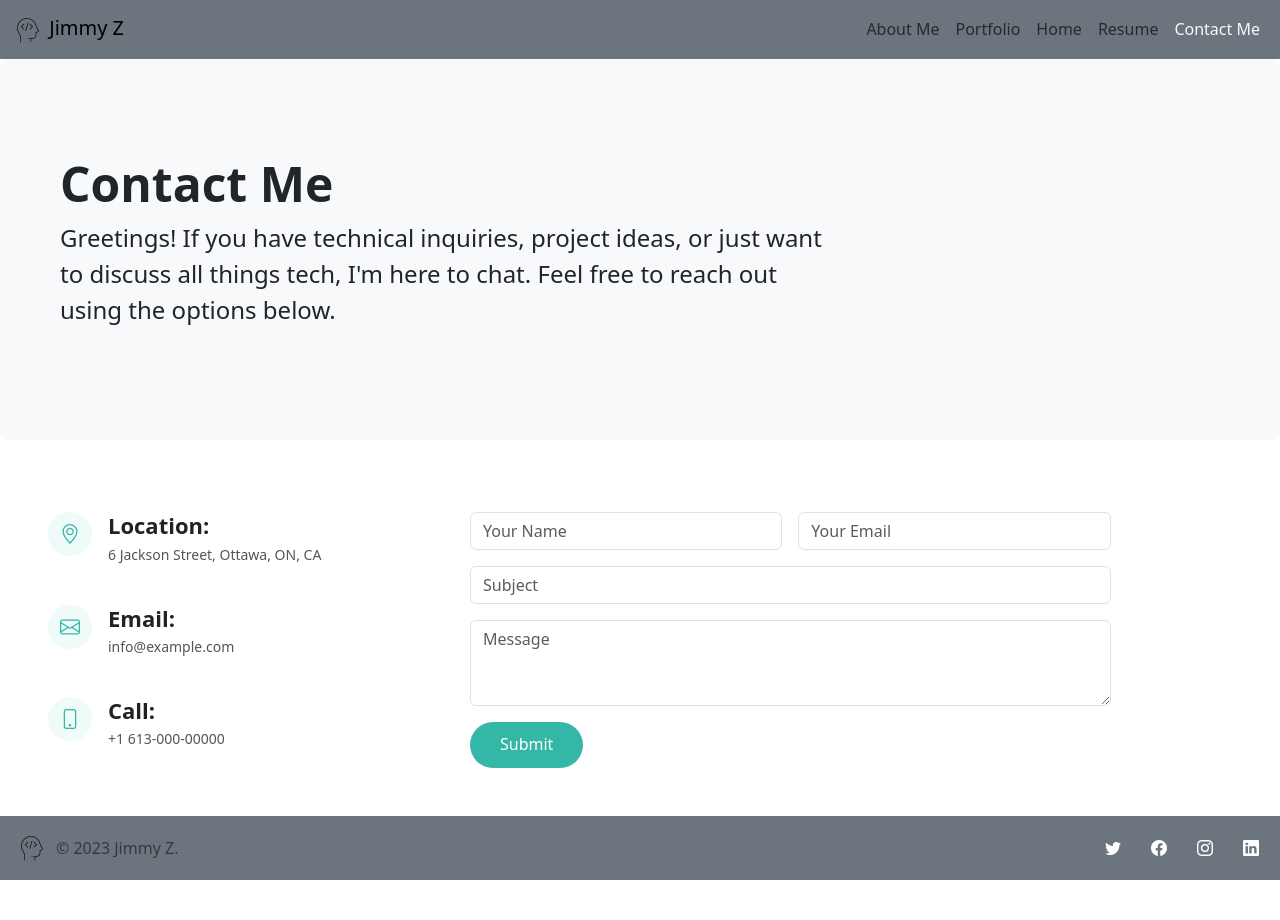
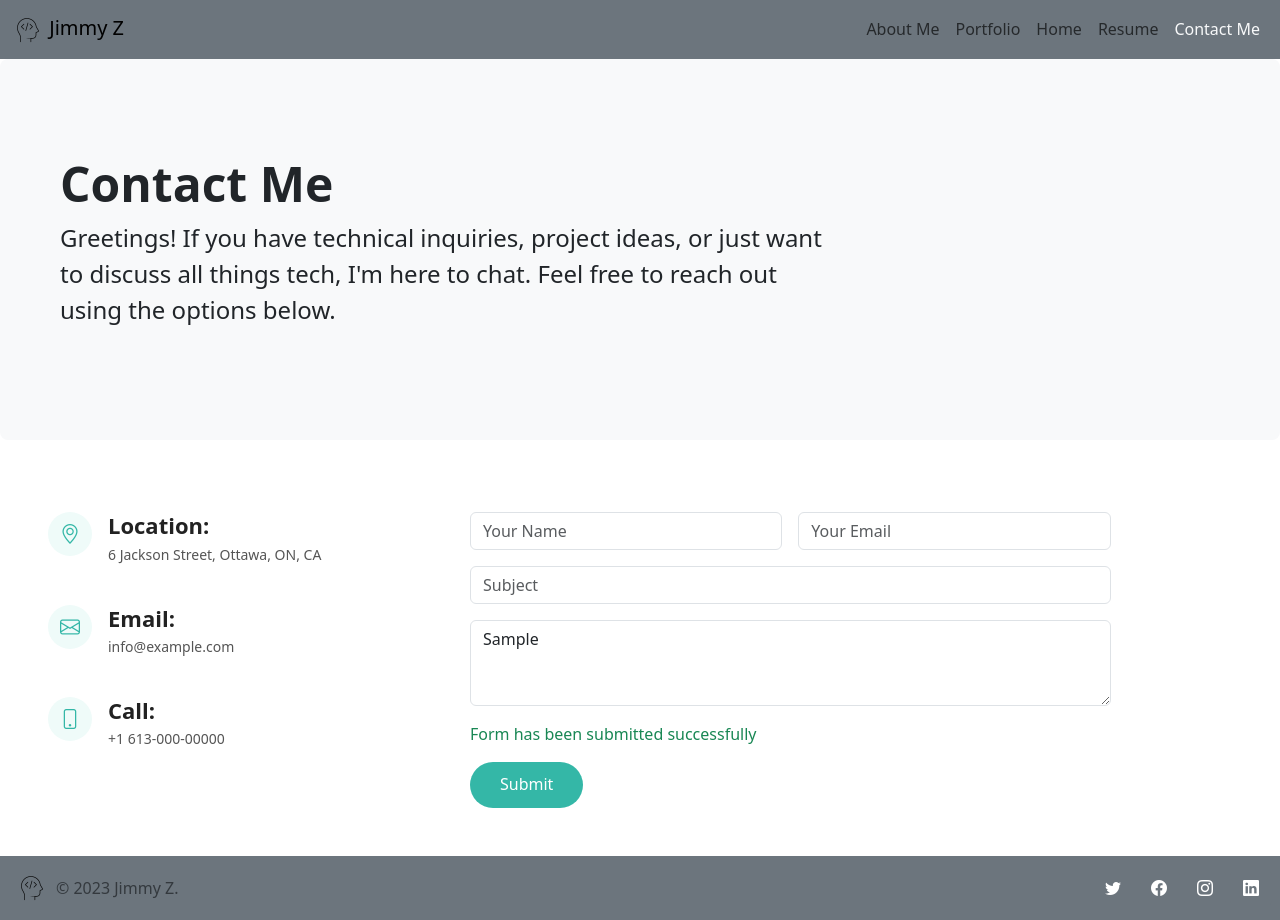
Before and after one commit to jizhang80/ReactPortfolio, a React (Vite) app: page /contact in a window 1280 px wide. Both pictures are taken after typing "Sample", "name@example.com", "Sample", "Sample" into the empty fields and a click on the button "Submit". Before the commit the page ends 880 px from the top, so only its background shows below. Built offline with nearby package versions, Linux system fonts and the light colour scheme.

Commit message:
form done

```diff
--- a/src/components/Form.jsx
+++ b/src/components/Form.jsx
@@ -1,80 +1,59 @@
-import Button from "../components/UI/Button"
+import { useState } from "react";
+import Button from "../components/UI/Button";
+import { Input } from "../components/UI/Input";
+import {nameFormat, emailFormat, subjectFormat, msgFormat} from './FormFormatData';
 import sendMail from "../utils/email";
-import { useForm } from "react-hook-form";
+import { FormProvider, useForm } from "react-hook-form";
 
 export default function Form() {
 
-    const {
-        register,
-        handleSubmit,
-        reset,
-        formState: {errors},
-    } = useForm();
+    const methods = useForm({mode: 'onBlur'}); // set validation triger mode onBlur
+    const [success, setSuccess] = useState(false);
 
-    const handleFormSubmit = async (data) => {
+    const onSubmit = methods.handleSubmit(async (data) => {
         // send the information by email, currently only console.log
         await sendMail(data);
-        reset({
+        methods.reset({
             name: "",
             email: "",
             subject: "",
             message: ""
         });
-    };
+        setSuccess(true);
+    });
 
 
     return (
-        <form className="form m-5" onSubmit={handleSubmit(handleFormSubmit)}>
+        <FormProvider {...methods}>
+        <form
+            className="form m-5"
+            onSubmit={e => e.preventDefault()}
+            noValidate
+        >
             <div className="row g-3 mb-3">
                 <div className="col">
-                    <input
-                        type="text"
-                        className="form-control"
-                        placeholder="Your Name"
-                        aria-label="name"
-                        name="name"
-                        required
-                        {...register("name")}
-                    />
+                    <Input {...nameFormat} />
                 </div>
                 <div className="col">
-                    <input
-                        type="email"
-                        className="form-control"
-                        placeholder="Your Email"
-                        aria-label="email"
-                        name="email"
-                        required
-                        {...register("email")}
-                    />
+                    <Input {...emailFormat} />
                 </div>
             </div>
             <div className="mb-3">
-                <input
-                    type="text"
-                    className="form-control"
-                    id="subject"
-                    name="subject"
-                    placeholder="Subject"
-                    required
-                    {...register("subject")}
-                />
+                <Input {...subjectFormat} />
             </div>
             <div className="mb-3">
-                <textarea
-                    className="form-control"
-                    id="message"
-                    rows="3"
-                    name="message"
-                    placeholder="Message"
-                    required
-                    {...register("message")}
-                >
-                </textarea>
+                <Input {...msgFormat} />
             </div>
+            {success && (
+                <p className="text-success fs-6 fw-light">
+                    Form has been submitted successfully
+                </p>
+            )}
             <Button
+            onSubmit={onSubmit}
             text="Submit"
             />
         </form>
+        </FormProvider>
     );
 }
--- /dev/null
+++ b/src/components/FormFormatData.jsx
@@ -0,0 +1,64 @@
+export const nameFormat = {
+  name: 'name',
+  type: 'text',
+  placeholder: 'Your Name',
+  validation: {
+    required: {
+      value: true,
+      message: 'required',
+    },
+    maxLength: {
+      value: 30,
+      message: '30 characters max',
+    },
+  },
+}
+
+export const emailFormat = {
+  name: 'email',
+  type: 'email',
+  placeholder: 'Your Email',
+  validation: {
+    required: {
+      value: true,
+      message: 'required',
+    },
+    pattern: {
+      value:
+        /^(([^<>()[\]\\.,;:\s@"]+(\.[^<>()[\]\\.,;:\s@"]+)*)|(".+"))@((\[[0-9]{1,3}\.[0-9]{1,3}\.[0-9]{1,3}\.[0-9]{1,3}\])|(([a-zA-Z\-0-9]+\.)+[a-zA-Z]{2,}))$/,
+      message: 'not valid',
+    },
+  },
+}
+
+export const subjectFormat = {
+  name: 'subject',
+  type: 'text',
+  placeholder: 'Subject',
+  validation: {
+    required: {
+      value: true,
+      message: 'required',
+    },
+    maxLength: {
+      value: 100,
+      message: '100 characters max',
+    },
+  },
+}
+
+export const msgFormat = {
+  name: 'massage',
+  multiline: true,
+  placeholder: 'Message',
+  validation: {
+    required: {
+      value: true,
+      message: 'required',
+    },
+    maxLength: {
+      value: 400,
+      message: '400 characters max',
+    },
+  },
+}
--- a/src/components/UI/Button.jsx
+++ b/src/components/UI/Button.jsx
@@ -1,9 +1,10 @@
 // Button UI for all the green Button
 import './Button.css'
-export default function Button({text}) {
+export default function Button({text, onSubmit}) {
 	return (
 		<button
 		type="submit"
+		onClick={onSubmit}
 		className="btn-contact"
 		>
 		{text}
--- /dev/null
+++ b/src/components/UI/Input.jsx
@@ -0,0 +1,79 @@
+import { useFormContext } from 'react-hook-form';
+
+/*
+the react-form-hook has lots of errors for all the input sections
+from react form hook errors find the input name one,
+return the input section error
+*/
+function findInputError(errors, name) {
+  const filtered = Object.keys(errors)
+    .filter(key => key.includes(name))
+    .reduce((cur, key) => {
+      return Object.assign(cur, { error: errors[key] })
+    }, {})
+  return filtered
+}
+
+/*
+if the Input section has error, then return true
+*/
+const isFormInvalid = err => {
+  if (Object.keys(err).length > 0) return true
+  return false
+}
+
+/*
+InputError UI
+*/
+const InputError = ({ message }) => {
+  return (
+    <div className="fs-6 fw-light text-danger">{message}</div>
+    );
+}
+
+/*
+Input UI start here
+*/
+export const Input = ({
+  name,
+  type,
+  placeholder,
+  validation,
+  multiline,
+}) => {
+
+  const {
+    register,
+    formState: {errors},
+  } = useFormContext();
+
+  const inputErrors = findInputError(errors, name);
+  const isInvalid = isFormInvalid(inputErrors);
+
+  return(
+    <div className='d-flex flex-column'>
+      {multiline ? (
+        <textarea
+          rows="3"
+          placeholder={placeholder}
+          className='form-control'
+          {...register(name, validation)}
+          ></textarea>
+        ) : (
+        <input
+          type={type}
+          placeholder={placeholder}
+          className='form-control'
+          {...register(name, validation)}
+        />
+        )}
+
+      {isInvalid && (
+        <InputError
+          message={inputErrors.error.message}
+          key={inputErrors.error.message}
+        />
+        )}
+    </div>
+    );
+}
```
